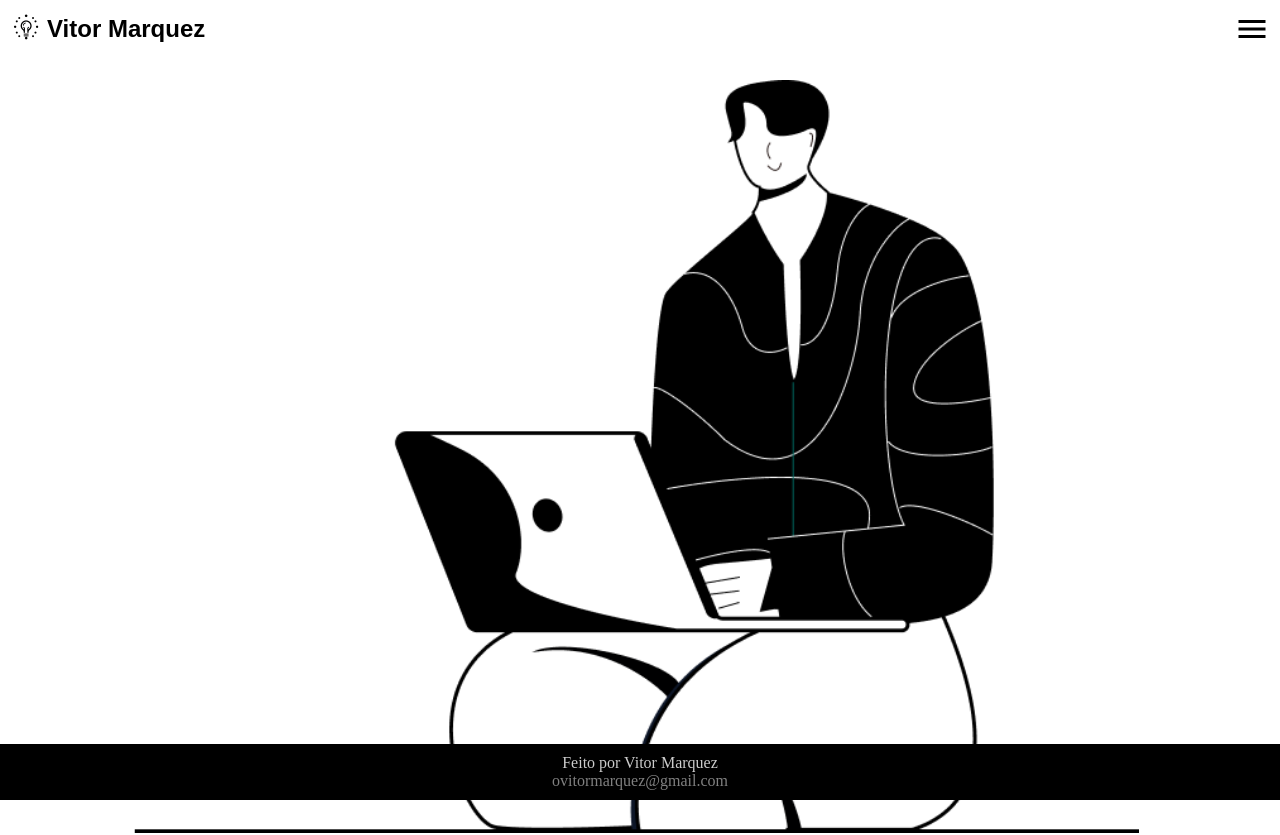
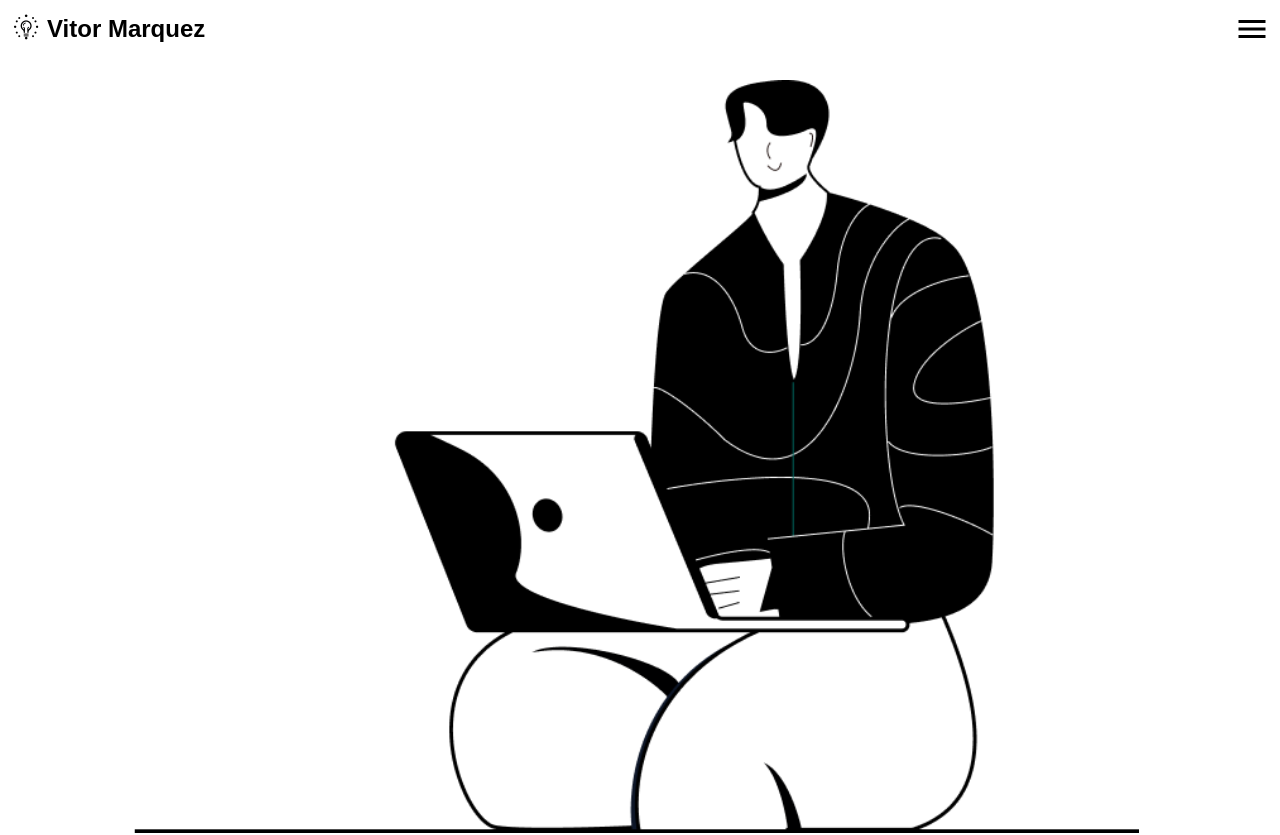
Before and after one commit to VitorMarquezz/portefolio, a React (Create React App) app: page / in a window 1280 px wide. Shown: the top 835 px of the page. Built offline with nearby package versions, Linux system fonts and the light colour scheme.

Commit message:
testando no celular

```diff
--- a/src/components/footer/footer.module.css
+++ b/src/components/footer/footer.module.css
@@ -1,9 +1,16 @@
 .container {
-    background-color: black;
+    /* background-color: black;
     position: absolute;
     bottom: 0;
     width: 100%;
-    height: 3.5em;
+    height: 3.5em; */
+    background-color: black;
+    color: white;
+    padding: 2rem 0;
+    display: flex;
+    justify-content: center;
+    align-items: center;
+    column-gap: .5rem;
 }
 
 .footer {
```
